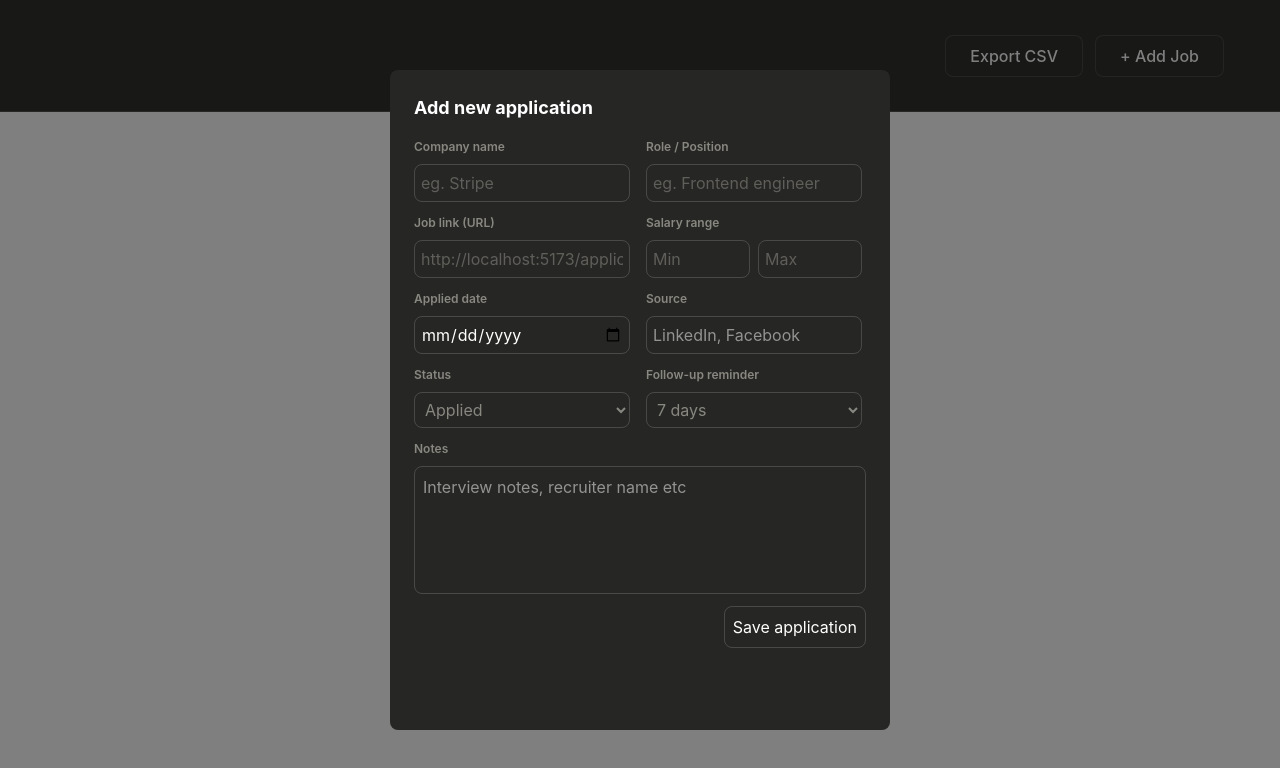
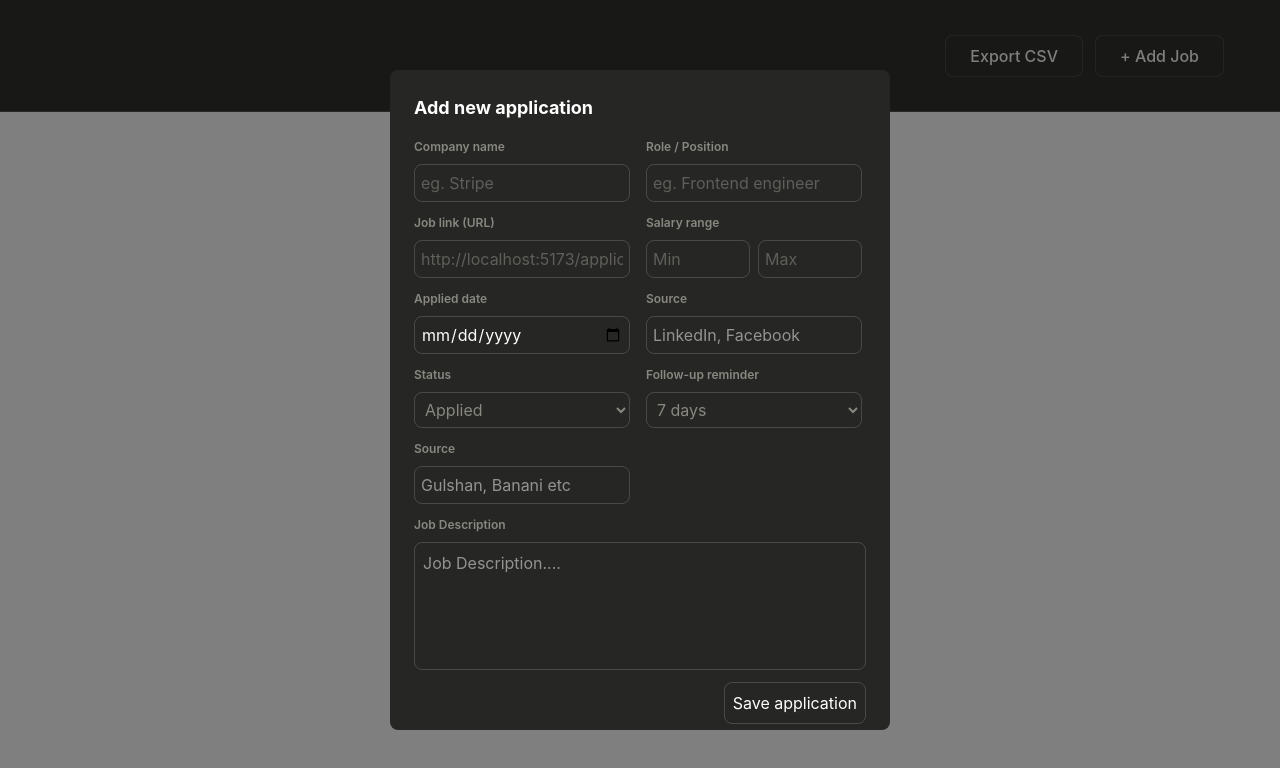
Before and after one commit to samIRaahmeD6/Job_Trackr, a React (Vite) app in the folder client/: page /topbar in a window 1280 px wide. Both pictures are taken after a click on the button "+ Add Job". Shown: the top 768 px of the page. Built offline with nearby package versions, Linux system fonts and the light colour scheme.

Commit message:
Added job modal for inserting data

```diff
--- a/client/src/features/jobs/AddJobModal.jsx
+++ b/client/src/features/jobs/AddJobModal.jsx
@@ -13,7 +13,7 @@ const AddJobModal = ({ isOpen, onClose, onJobAdded }) => {
     source: "",
     status: "Applied",
     followUp: 7,
-    notes: "",
+    jobdescription: "",
   });
 
   // handle input change
@@ -47,7 +47,8 @@ const AddJobModal = ({ isOpen, onClose, onJobAdded }) => {
         source: "",
         status: "Applied",
         followUp: 7,
-        notes: "",
+        location: "",
+        jobdescription: "",
       });
     } catch (error) {
       console.log(error);
@@ -179,7 +180,7 @@ const AddJobModal = ({ isOpen, onClose, onJobAdded }) => {
             >
               <option value="Applied" className='bg-[#30302e]'>Applied</option>
               <option value="Interview" className='bg-[#30302e]'>Interview</option>
-              <option value="TechincalExam" className='bg-[#30302e]'>TechnicalExam</option>
+              <option value="TechincalExam" className='bg-[#30302e]'>Technical Exam</option>
               <option value="Offer" className='bg-[#30302e]'>Offer</option>
               <option value="Rejected" className='bg-[#30302e]'>Rejected</option>
             </select>
@@ -202,19 +203,37 @@ const AddJobModal = ({ isOpen, onClose, onJobAdded }) => {
               <option value={30} className='bg-[#30302e]'>30 days</option>
             </select>
           </div>
+
         </div>
+        <div className="flex gap-4">
 
+
+          <div className="flex flex-col space-y-2">
+            <label className="text-[12px] font-semibold text-[#888780]">
+              Source
+            </label>
+            <input
+              type="text"
+              name="location"
+              value={form.location}
+              onChange={handleChange}
+              placeholder="Gulshan, Banani etc"
+              className="border border-white/16 rounded-lg p-1.5 w-54"
+            />
+          </div>
+        </div>
         {/* NOTES */}
         <div className="flex flex-col space-y-2">
           <label className="text-[12px] font-semibold text-[#888780]">
-            Notes
+            Job Description
           </label>
           <textarea
-            name="notes"
-            value={form.notes}
+            name="jobdescription"
+            value={form.jobdescription}
             onChange={handleChange}
-            placeholder="Interview notes, recruiter name etc"
+            placeholder="Job Description...."
             className="h-32 border border-white/16 p-2 rounded-lg w-full resize-none"
+            required
           />
         </div>
 
```
